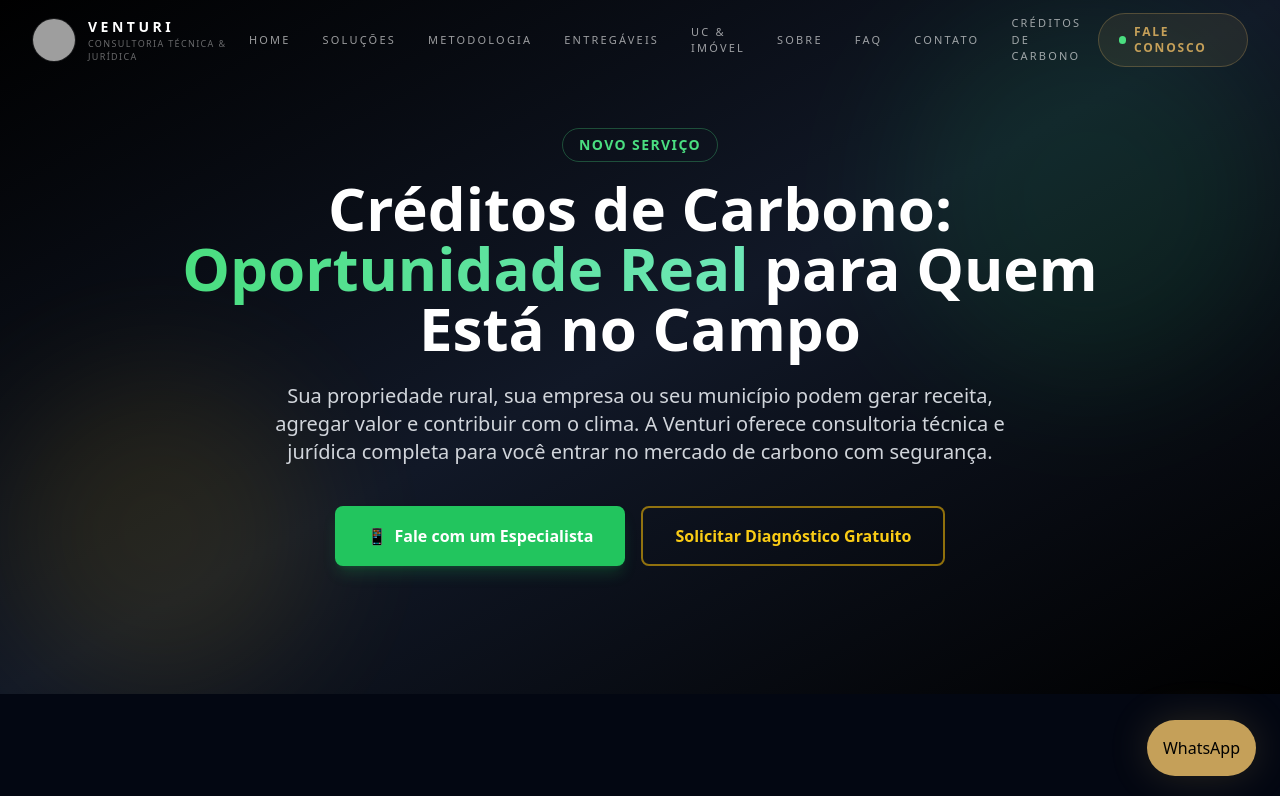
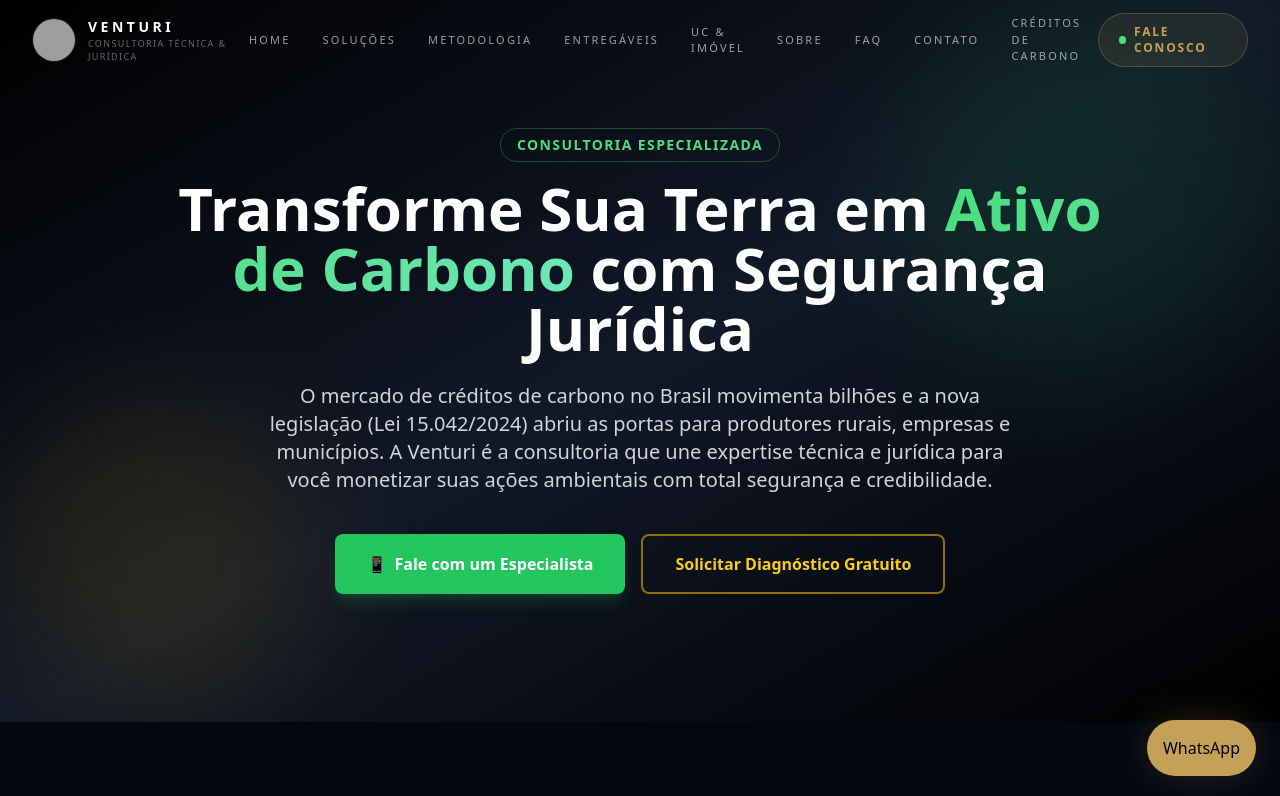
Before and after one commit to ciroramonvaz-stack/site-venturictj, a Next.js app: page /creditos-de-carbono in a window 1280 px wide. Shown: the top 796 px of the page. Built offline with nearby package versions, Linux system fonts and the light colour scheme; grey boxes are pictures that could not be loaded; a web font is replaced by a local one.

Commit message:
improve: título e subtítulo mais profissional na página de Créditos de Carbono

```diff
--- a/src/app/creditos-de-carbono/page.tsx
+++ b/src/app/creditos-de-carbono/page.tsx
@@ -3,11 +3,11 @@ import Link from 'next/link'
 import { company } from '@/content/siteData'
 
 export const metadata: Metadata = {
-  title: 'Créditos de Carbono | Consultoria Técnica & Jurídica | VENTURI',
+  title: 'Consultoria em Créditos de Carbono | Projetos, Certificação e Assessoria Jurídica | VENTURI',
   description: 'Consultoria especializada em créditos de carbono para produtores rurais, empresas e órgãos públicos. Inventário de GEE, projetos de carbono, assessoria jurídica e certificação. Atendimento em todo o Brasil.',
   openGraph: {
     title: 'Créditos de Carbono | VENTURI Consultoria Técnica & Jurídica',
-    description: 'Transforme sua propriedade ou empresa em protagonista da economia de baixo carbono. Consultoria técnica e jurídica completa em créditos de carbono.',
+    description: 'Monetize suas ações ambientais com segurança. Consultoria completa em créditos de carbono: inventário GEE, projetos REDD+, certificação e assessoria jurídica para produtores rurais e empresas.',
     url: 'https://venturictj.com/creditos-de-carbono/',
     siteName: company.name,
     type: 'website',
@@ -26,19 +26,20 @@ export default function CreditosDeCarbonoPage() {
         </div>
         <div className="relative max-w-5xl mx-auto px-6 text-center">
           <span className="inline-block text-green-400 text-sm font-semibold tracking-widest uppercase mb-4 border border-green-400/30 px-4 py-1.5 rounded-full">
-            Novo Serviço
+            Consultoria Especializada
           </span>
           <h1 className="text-4xl md:text-5xl lg:text-6xl font-bold text-white leading-tight mb-6">
-            Créditos de Carbono:{' '}
+            Transforme Sua Terra em{' '}
             <span className="text-transparent bg-clip-text bg-gradient-to-r from-green-400 to-emerald-300">
-              Oportunidade Real
+              Ativo de Carbono
             </span>{' '}
-            para Quem Está no Campo
+            com Segurança Jurídica
           </h1>
           <p className="text-lg md:text-xl text-gray-300 max-w-3xl mx-auto mb-10 leading-relaxed">
-            Sua propriedade rural, sua empresa ou seu município podem gerar receita,
-            agregar valor e contribuir com o clima. A Venturi oferece consultoria técnica
-            e jurídica completa para você entrar no mercado de carbono com segurança.
+            O mercado de créditos de carbono no Brasil movimenta bilhões e a nova legislação
+            (Lei 15.042/2024) abriu as portas para produtores rurais, empresas e municípios.
+            A Venturi é a consultoria que une expertise técnica e jurídica para você
+            monetizar suas ações ambientais com total segurança e credibilidade.
           </p>
           <div className="flex flex-col sm:flex-row gap-4 justify-center">
             <Link
```
